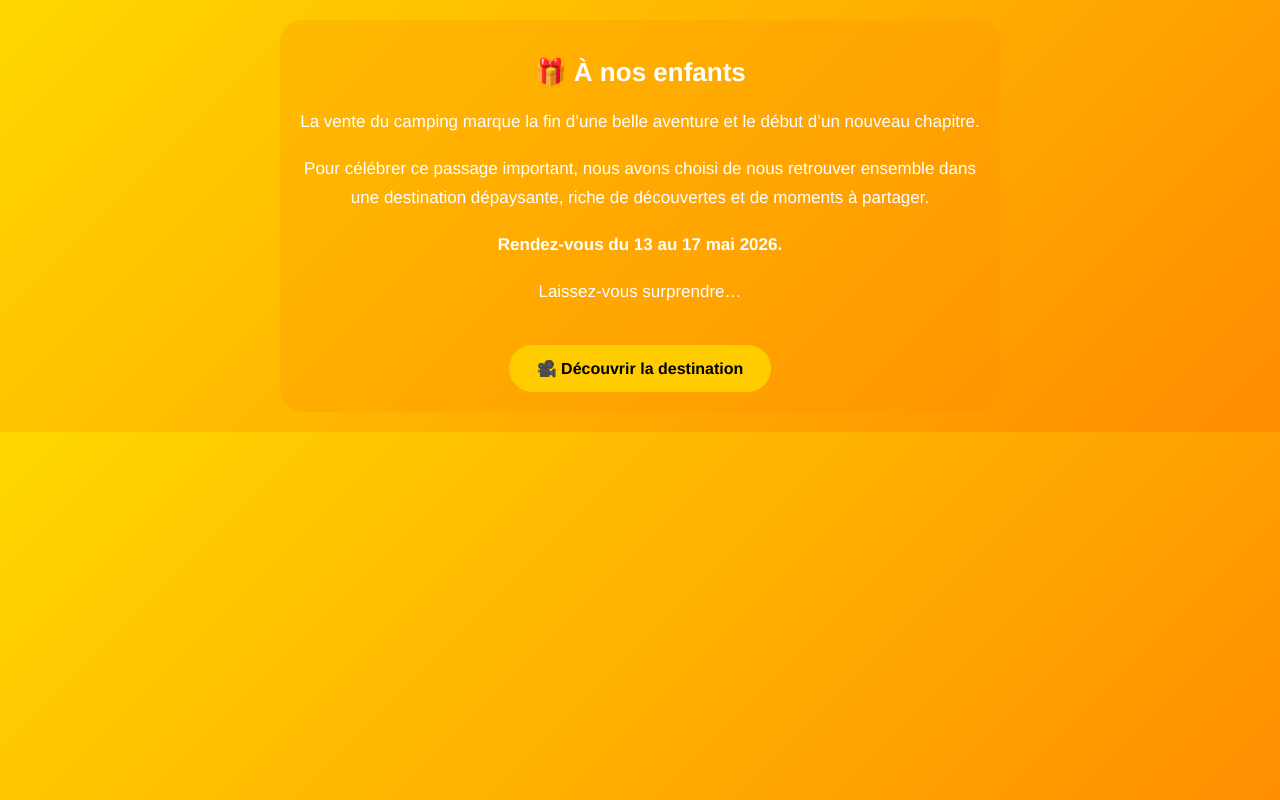
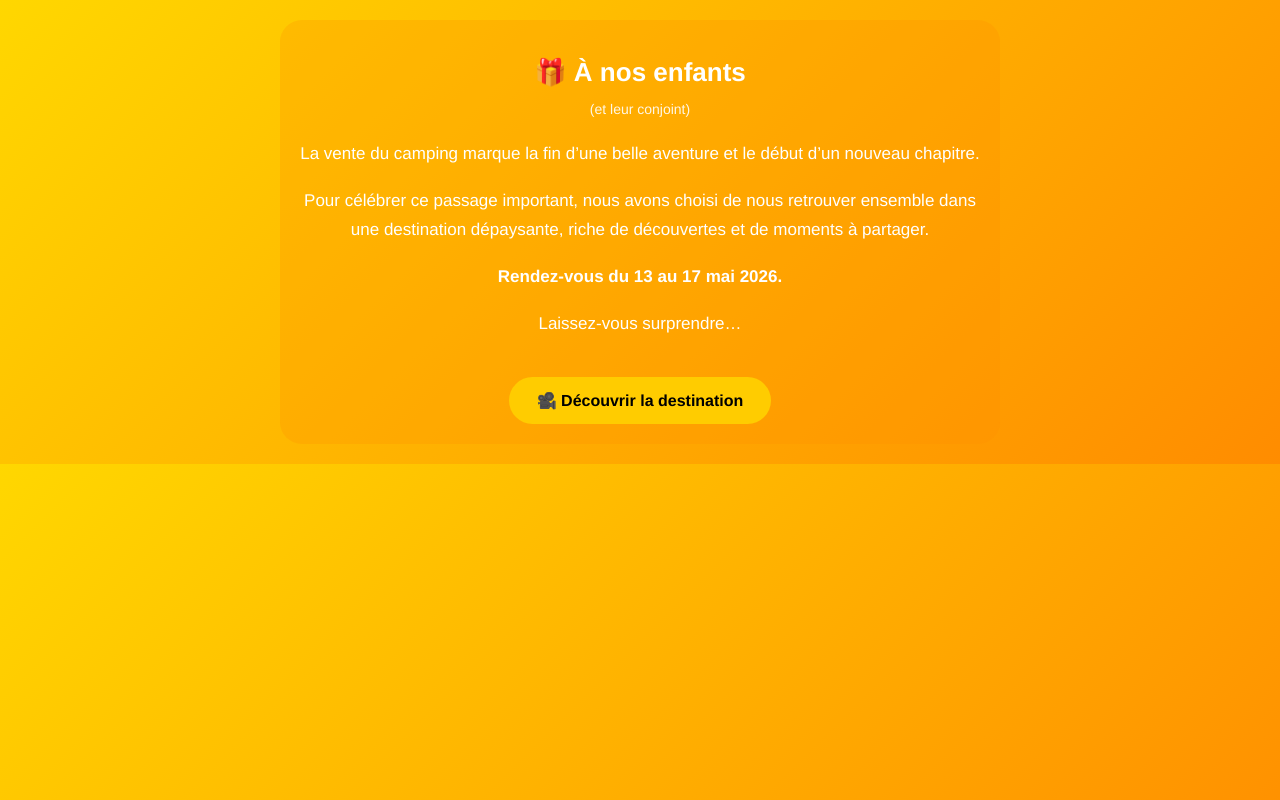
Before and after one commit to AJMPLU/ensemble, a plain HTML site: page index.html in a window 1280 px wide. Drawn offline with Linux system fonts and the light colour scheme.

Commit message:
Version8

```diff
--- a/index.html
+++ b/index.html
@@ -78,6 +78,10 @@ p  { font-size: 17px; line-height: 1.7; margin-bottom: 18px; }
 <!-- MESSAGE SURPRISE -->
 <div class="container" id="messageSection">
   <h1>🎁 À nos enfants</h1>
+<p style="font-size:14px; margin-top:-10px; opacity:0.9;">
+  (et leur conjoint)
+</p>
+
 
   <p>
     La vente du camping marque la fin d’une belle aventure et le début d’un nouveau chapitre.
```
